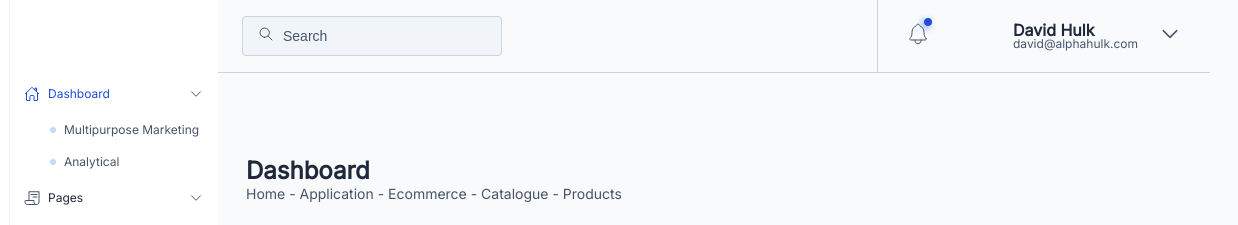
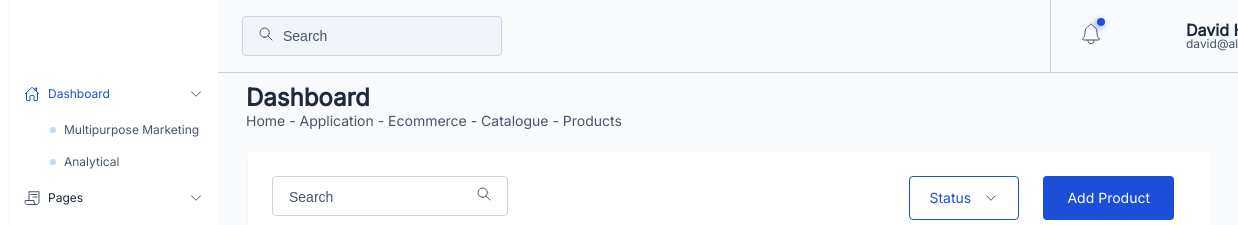
Before and after one commit to Moeen19/Design, a plain HTML site: page index.html in a window 1280 px wide. Shown: the top 225 px of the page, 42-1280 px from the left. Drawn offline with Linux system fonts and the light colour scheme.

Commit message:
somewhat more changes

```diff
--- a/css/style.css
+++ b/css/style.css
@@ -90,6 +90,7 @@ body{
     height:100%;
     float:right;
     background:#fff;
+    z-index:10px;
 }
 
 .sb1{
@@ -157,25 +158,26 @@ body{
     background: var(--Slate-50, #F8FAFC);
     max-width: 100%;
     width:100%;
-    display:flex;
+    display:grid;
+    grid-template-columns: 1fr 35%;
     align-items: center;
-    justify-content: space-between;
+    /* justify-content: space-between; */
     /* height:72px; */
-    /* position:fixed; */
+    position:fixed;
     border-bottom:#CBD5E1 1px solid;
-    z-index:9;
+    z-index:1;
 }
 
 .search{
-    max-width:260px;
+    max-width:288px;
     width:100%;
-    /* height:40px; */
-    position:relative;
+    height:70px;
     display:flex;
     align-items: center;
     padding-left:24px;
     padding-top: 16px;
     padding-bottom:16px;
+    padding-right:24px;
 }
 
 .search input{
@@ -188,6 +190,7 @@ body{
     border: 1px solid var(--Slate-300, #CBD5E1);
     background: var(--Slate-100, #F1F5F9);
     position:absolute;
+    outline:none;
 }
 
 .search ::placeholder{
@@ -243,6 +246,10 @@ body{
     font-weight: 400;
     line-height: 12px;
     margin:0;
+}
+
+.topbar2 input{
+    outline:none;
 }
 
 .sv2{
```
